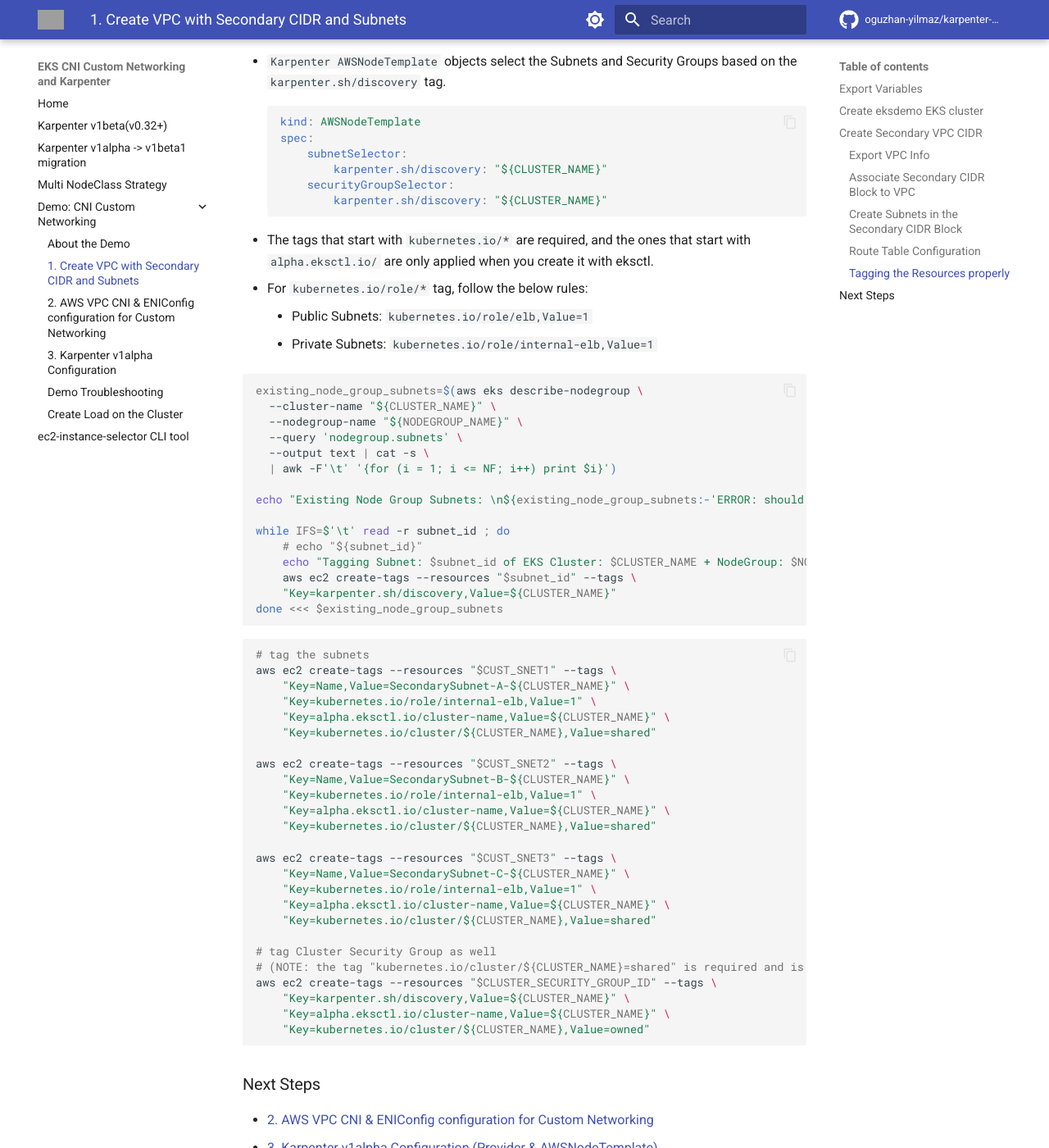
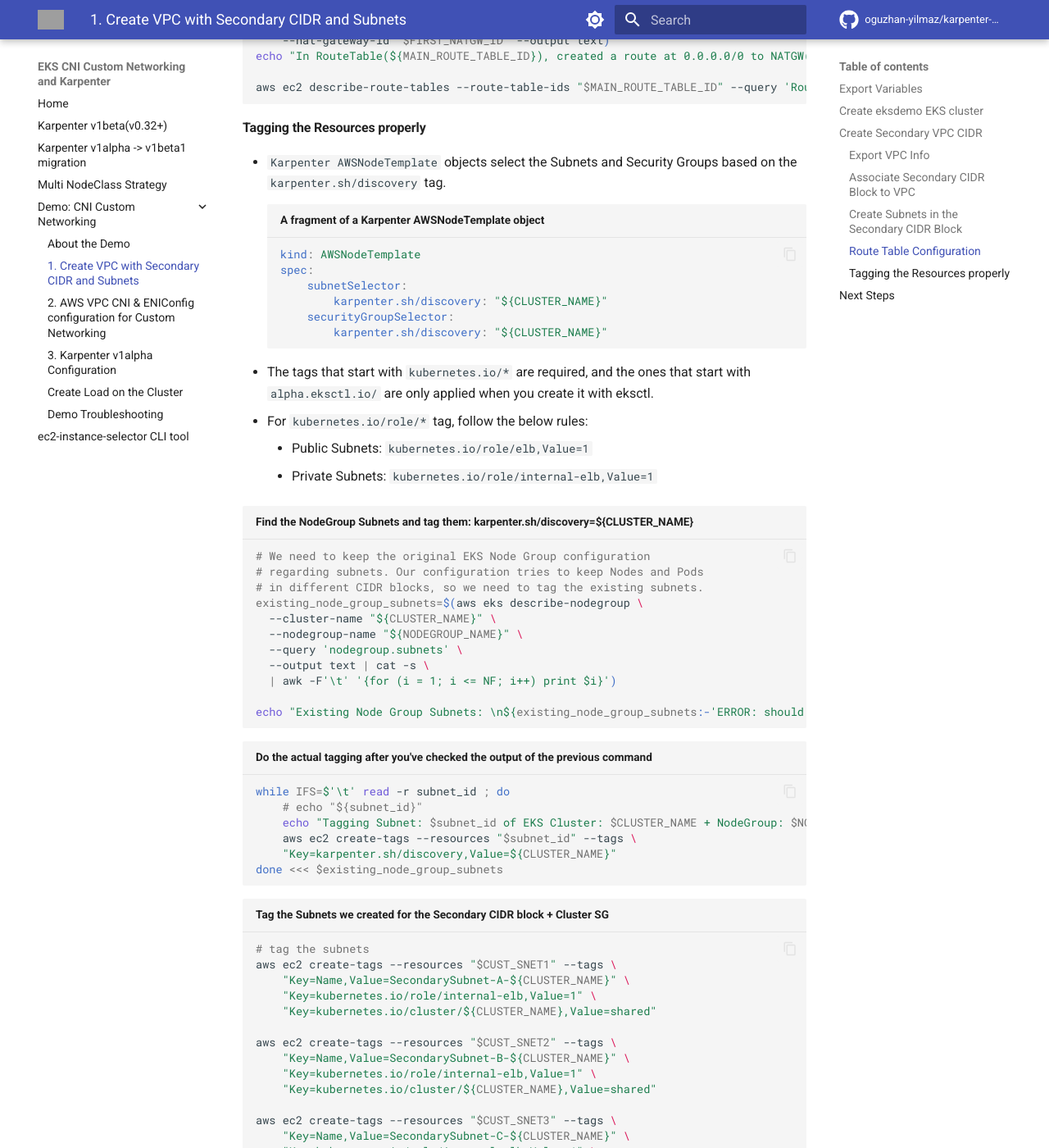
Before and after one commit to oguzhan-yilmaz/karpenter-eks-vpc-secondary-cidr, an MkDocs documentation site: the page built from docs/eksdemo-secondary-cidr-and-cni-custom-netwoking/1-vpc-secondary-cidr-and-subnets.md, in a window 1280 px wide and 1400 px high, scrolled down 3107 px. Shown: the whole window at 82% size. Built offline with MkDocs 1.6.1 and Material for MkDocs 9.7.7, drawn with Linux system fonts in a browser that asks for light colours; comment, search, counter and statistics services are not loaded; some of the changed text lies outside the part shown; grey boxes are pictures that could not be loaded.

Commit message:
add to docs

````diff
--- a/docs/eksdemo-secondary-cidr-and-cni-custom-netwoking/1-vpc-secondary-cidr-and-subnets.md
+++ b/docs/eksdemo-secondary-cidr-and-cni-custom-netwoking/1-vpc-secondary-cidr-and-subnets.md
@@ -3,7 +3,7 @@
 
 ### Export Variables
 
-```bash
+```bash title="Export the variables we will be using throughout the demo"
 export AWS_PAGER=""                          # disable the aws cli pager
 export AWS_PROFILE=hepapi
 export AWS_REGION=eu-central-1
@@ -23,7 +23,7 @@
 
 - Use `eksdemo` to create a PoC EKS cluster.
 
-```bash
+```bash title="Create an EKS Cluster with eksdemo or use your own cluster's context"
 # this command can take up to 15 minutes to complete
 # change the k8s version if you want to
 eksdemo create cluster "$CLUSTER_NAME" \
@@ -89,7 +89,7 @@
 
 Create 3 subnets in the Secondary CIDR block with `/19` mask, so we can have available IP count of `3*8190` or `24570` for our pods.
 
-```bash
+```bash title="Set CUSTOM_SNET{1,2,3} variables if you've already created the subnets"
 # Control the variables before creating the subnets
 echo "Provided Vars (for later export):\nexport AZ1=$AZ1\nexport AZ2=$AZ2\nexport AZ3=$AZ3\nexport AZ1_CIDR=$AZ1_CIDR\nexport AZ2_CIDR=$AZ2_CIDR\nexport AZ3_CIDR=$AZ3_CIDR\n"
 
@@ -100,14 +100,14 @@
 export CUST_SNET3=$(aws ec2 create-subnet --cidr-block "$AZ3_CIDR" --vpc-id "$VPC_ID" --availability-zone "$AZ3" | jq -r .Subnet.SubnetId)
 
 echo -e "Created Subnets:\nexport CUST_SNET1=$CUST_SNET1 # ($AZ1_CIDR)\nexport CUST_SNET2=$CUST_SNET2 # ($AZ2_CIDR)\nexport CUST_SNET3=$CUST_SNET3 # ($AZ3_CIDR)"
-
 # do this if associated to Public Route table ( or to an internet gateway)
 # Enable auto-assign public IPv4 addresses
 # aws ec2 modify-subnet-attribute --subnet-id "$CUST_SNET1" --map-public-ip-on-launch
 # aws ec2 modify-subnet-attribute --subnet-id "$CUST_SNET2" --map-public-ip-on-launch
 # aws ec2 modify-subnet-attribute --subnet-id "$CUST_SNET3" --map-public-ip-on-launch
+```
 
-
+```bash
 echo "VPC Subnets after Secondary CIDR has been populated with 3 subnets:"
 aws ec2 describe-subnets --filters "Name=vpc-id,Values=$VPC_ID" \
     --query 'Subnets[*].{SubnetId: SubnetId,AvailabilityZone: AvailabilityZone,CidrBlock: CidrBlock}' \
@@ -120,22 +120,21 @@
 - Our subnets must have an egress to an `InternetGateway` or a `NatGateway`, so we need to configure the route tables.
 - We will use the auto-generated Route Table for our Secondary CIDR block, and we will add a route to the NAT Gateway.
 
-```bash
+```bash title="You can skip this step if you handled the route table configuration manually"
 # Find the RouteTableID of the main route table
 export MAIN_ROUTE_TABLE_ID=$(aws ec2 describe-route-tables \
     --filters "Name=route.destination-cidr-block,Values=${SECONDARY_CIDR_BLOCK}"  "Name=association.main,Values=true" \
     --query 'RouteTables[].RouteTableId' --output text)
 
 echo "Routes of RouteTable w/ ID: ${MAIN_ROUTE_TABLE_ID:-'MAIN_ROUTE_TABLE_ID variable should have a value of route-table-id, fix before continuing...'}"
+
 aws ec2 describe-route-tables --route-table-ids "$MAIN_ROUTE_TABLE_ID" --query 'RouteTables[].Routes[]' --output table
 
 
-
-# aws ec2 associate-route-table --route-table-id $MAIN_ROUTE_TABLE_ID --subnet-id $CUST_SNET1
-# aws ec2 associate-route-table --route-table-id $MAIN_ROUTE_TABLE_ID --subnet-id $CUST_SNET2
-# aws ec2 associate-route-table --route-table-id $MAIN_ROUTE_TABLE_ID --subnet-id $CUST_SNET3
-
-
+# not really needed, bc aws is smart enough to group our secondary CIDR subnets in a route table
+#   aws ec2 associate-route-table --route-table-id $MAIN_ROUTE_TABLE_ID --subnet-id $CUST_SNET1
+#   aws ec2 associate-route-table --route-table-id $MAIN_ROUTE_TABLE_ID --subnet-id $CUST_SNET2
+#   aws ec2 associate-route-table --route-table-id $MAIN_ROUTE_TABLE_ID --subnet-id $CUST_SNET3
 
 # Find a (the first) NATGW ID in the VPC
 export FIRST_NATGW_ID=$(aws ec2 describe-nat-gateways \
@@ -143,8 +142,9 @@
     --query 'NatGateways[0].NatGatewayId' --output text 2>&1)
 
 echo "Found (first) NATGW ID: ${FIRST_NATGW_ID:-'FIRST_NATGW_ID variable should have a value, fix before continuing...'}"
+```
 
-
+```bash
 # create a route in the MAIN_ROUTE_TABLE_ID and at 0.0.0.0/0 with the FIRST_NATGW_ID. Description: "Route to secondary CIDR block"
 echo "Creating NATGW route in RouteTable(${MAIN_ROUTE_TABLE_ID})"
 natgw_route_has_created=$(aws ec2 create-route \
@@ -160,7 +160,7 @@
 #### Tagging the Resources properly
 
 - `Karpenter AWSNodeTemplate` objects select the Subnets and Security Groups based on the `karpenter.sh/discovery` tag.
-    ```yaml
+    ```yaml title="A fragment of a Karpenter AWSNodeTemplate object"
     kind: AWSNodeTemplate
     spec:
         subnetSelector:
@@ -174,7 +174,10 @@
     - Private Subnets: `kubernetes.io/role/internal-elb,Value=1`
 
 
-```bash
+```bash title="Find the NodeGroup Subnets and tag them: karpenter.sh/discovery=${CLUSTER_NAME}"
+# We need to keep the original EKS Node Group configuration
+# regarding subnets. Our configuration tries to keep Nodes and Pods
+# in different CIDR blocks, so we need to tag the existing subnets.
 existing_node_group_subnets=$(aws eks describe-nodegroup \
   --cluster-name "${CLUSTER_NAME}" \
   --nodegroup-name "${NODEGROUP_NAME}" \
@@ -183,7 +186,9 @@
   | awk -F'\t' '{for (i = 1; i <= NF; i++) print $i}')
 
 echo "Existing Node Group Subnets: \n${existing_node_group_subnets:-'ERROR: should have existing_node_group_subnets, fix before continuing'}"
+```
 
+```bash title="Do the actual tagging after you've checked the output of the previous command"
 while IFS=$'\t' read -r subnet_id ; do
     # echo "${subnet_id}"
     echo "Tagging Subnet: $subnet_id of EKS Cluster: $CLUSTER_NAME + NodeGroup: $NODEGROUP_NAME"
@@ -194,31 +199,27 @@
 ```
 
 
-```bash
+```bash title="Tag the Subnets we created for the Secondary CIDR block + Cluster SG"
 # tag the subnets
 aws ec2 create-tags --resources "$CUST_SNET1" --tags \
     "Key=Name,Value=SecondarySubnet-A-${CLUSTER_NAME}" \
     "Key=kubernetes.io/role/internal-elb,Value=1" \
-    "Key=alpha.eksctl.io/cluster-name,Value=${CLUSTER_NAME}" \
     "Key=kubernetes.io/cluster/${CLUSTER_NAME},Value=shared"
 
 aws ec2 create-tags --resources "$CUST_SNET2" --tags \
     "Key=Name,Value=SecondarySubnet-B-${CLUSTER_NAME}" \
     "Key=kubernetes.io/role/internal-elb,Value=1" \
-    "Key=alpha.eksctl.io/cluster-name,Value=${CLUSTER_NAME}" \
     "Key=kubernetes.io/cluster/${CLUSTER_NAME},Value=shared"
 
 aws ec2 create-tags --resources "$CUST_SNET3" --tags \
     "Key=Name,Value=SecondarySubnet-C-${CLUSTER_NAME}" \
     "Key=kubernetes.io/role/internal-elb,Value=1" \
-    "Key=alpha.eksctl.io/cluster-name,Value=${CLUSTER_NAME}" \
     "Key=kubernetes.io/cluster/${CLUSTER_NAME},Value=shared"
 
 # tag Cluster Security Group as well
 # (NOTE: the tag "kubernetes.io/cluster/${CLUSTER_NAME}=shared" is required and is probably already there)
 aws ec2 create-tags --resources "$CLUSTER_SECURITY_GROUP_ID" --tags \
     "Key=karpenter.sh/discovery,Value=${CLUSTER_NAME}" \
-    "Key=alpha.eksctl.io/cluster-name,Value=${CLUSTER_NAME}" \
     "Key=kubernetes.io/cluster/${CLUSTER_NAME},Value=owned"
 
 ```
--- a/mkdocs.yaml
+++ b/mkdocs.yaml
@@ -12,8 +12,8 @@
     - "1. Create VPC with Secondary CIDR and Subnets": eksdemo-secondary-cidr-and-cni-custom-netwoking/1-vpc-secondary-cidr-and-subnets.md
     - "2. AWS VPC CNI & ENIConfig configuration for Custom Networking": eksdemo-secondary-cidr-and-cni-custom-netwoking/2-aws-vpc-cni-configuration.md
     - "3. Karpenter v1alpha Configuration": eksdemo-secondary-cidr-and-cni-custom-netwoking/3-karpenter-v1alpha-configuration.md
+    - "Create Load on the Cluster": eksdemo-secondary-cidr-and-cni-custom-netwoking/create-load-on-the-cluster.md
     - "Demo Troubleshooting": eksdemo-secondary-cidr-and-cni-custom-netwoking/troubleshooting.md
-    - "Create Load on the Cluster": eksdemo-secondary-cidr-and-cni-custom-netwoking/create-load-on-the-cluster.md
   - "ec2-instance-selector CLI tool": ec2-instance-selector.md
 
 theme:
````
